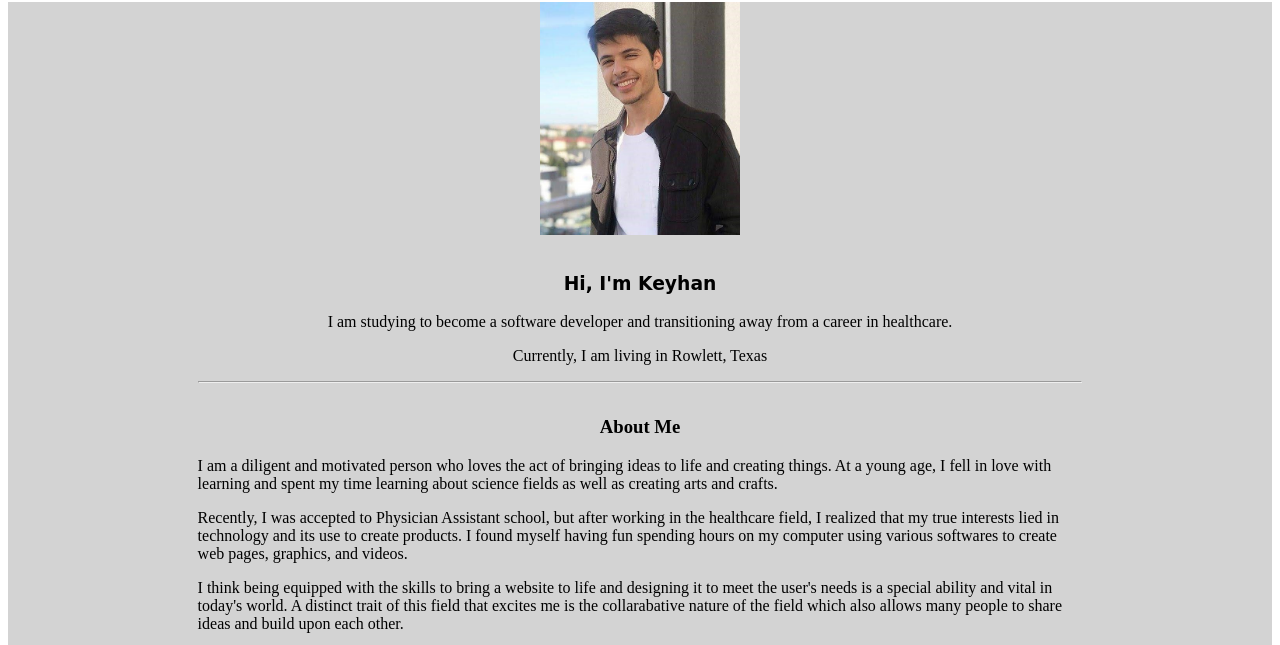
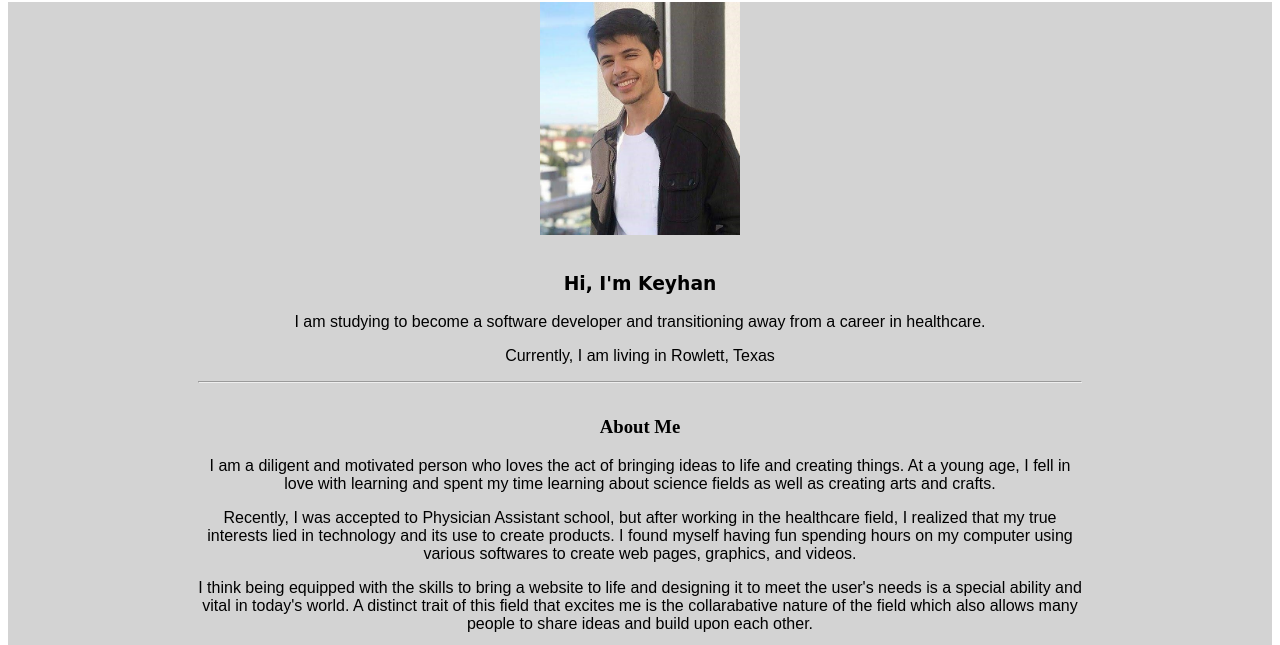
Before and after one commit to Keyhanrezvan/Portfolio, a plain HTML site: page index.html in a window 1280 px wide. Shown: the part 155-800 px from the top of the page. Drawn offline with Linux system fonts and the light colour scheme.

Commit message:
Update style.css

```diff
--- a/style.css
+++ b/style.css
@@ -6,7 +6,7 @@ html {
 
 header {background-color:white}
 /*styling of heads*/
-h1, h2, h3  {text-align: center
+h1, h2, h3  {text-align: center;
         font-family:'Montserrat', serif;
         color: black;
         text-align: center;
@@ -20,7 +20,7 @@ h3 {font-size: 20}
 
 /*styling of paragraphs*/
 
-p {text-align: justify
+p {text-align: center;
   font-family: Montserrat, sans-serif;}
 
 /*pseudo-classes for links*/
```
